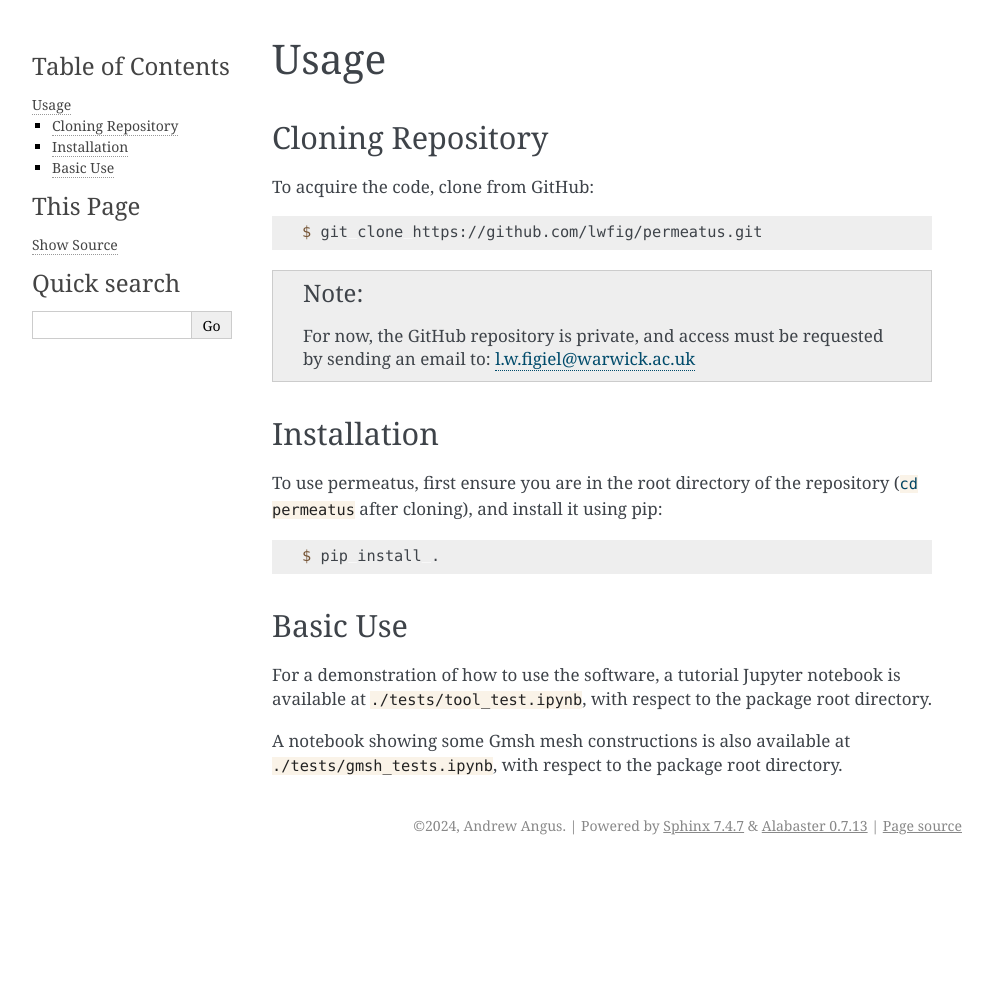
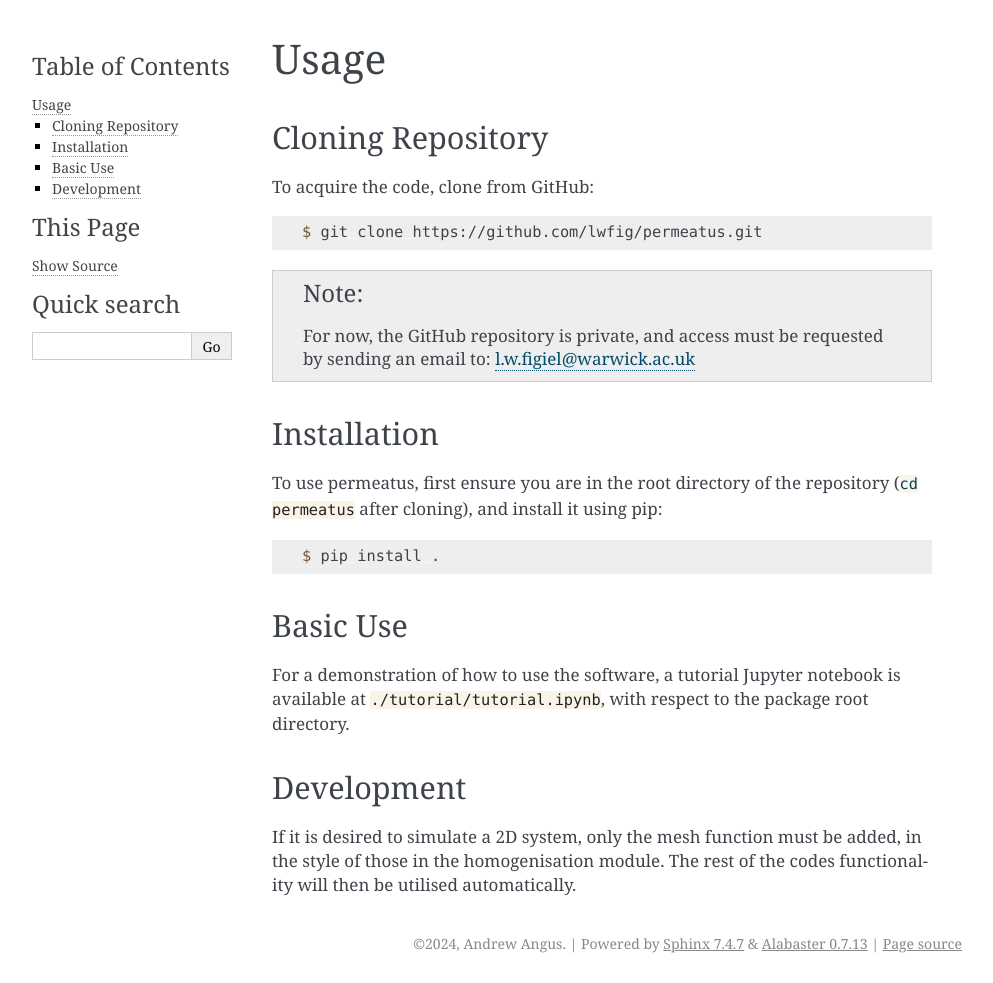
Before and after one commit to andrew-angus/permeatus, a Sphinx documentation site: the page built from docs/source/usage.rst, in a window 1280 px wide. Shown: the whole page, without its empty margins (148-1141 px from the left). Built offline with Sphinx 7.4.7, drawn with Linux system fonts in a browser that asks for light colours; before the commit the page ends 900 px from its top, so only the background shows below that.

Commit message:
Final doc updates for catapult project

```diff
--- a/docs/source/index.rst
+++ b/docs/source/index.rst
@@ -10,6 +10,8 @@ Permeation modelling tools for the Abaqus FEM software, specifically with the ap
 
 See :doc:`usage` section for information on basic use, including how to
 :ref:`install <installation>` the project..
+
+See :doc:`documentation` for instructions on updating and compiling documentation.
 
 .. toctree::
    :maxdepth: 2
@@ -28,6 +30,5 @@ Contents
 .. toctree::
 
    usage
+   documentation
    bibliography
-..
-   api
--- a/docs/source/usage.rst
+++ b/docs/source/usage.rst
@@ -1,5 +1,5 @@
 Usage
-============
+=====
 
 Cloning Repository
 ------------------
@@ -35,7 +35,11 @@ Basic Use
 ---------
 
 For a demonstration of how to use the software, a tutorial Jupyter notebook is available
-at :bash:`./tests/tool_test.ipynb`, with respect to the package root directory.
+at :bash:`./tutorial/tutorial.ipynb`, with respect to the package root directory.
 
-A notebook showing some Gmsh mesh constructions is also available at :bash:`./tests/gmsh_tests.ipynb`,
-with respect to the package root directory.
+Development
+-----------
+
+If it is desired to simulate a 2D system, only the mesh function must be added, in the
+style of those in the homogenisation module. The rest of the codes functionality will
+then be utilised automatically.
```
Also changed, not shown: docs/source/conf.py (+6 -23 lines), docs/source/documentation.rst (added, +42 -0 lines), 2 other files.
